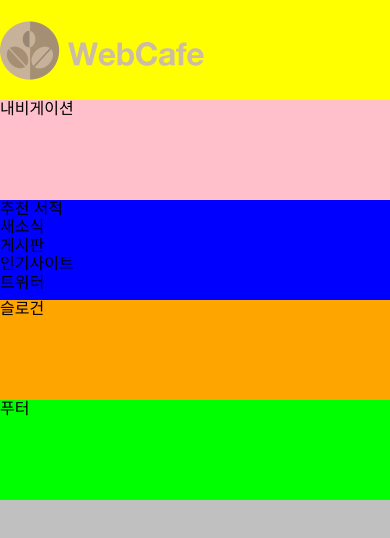
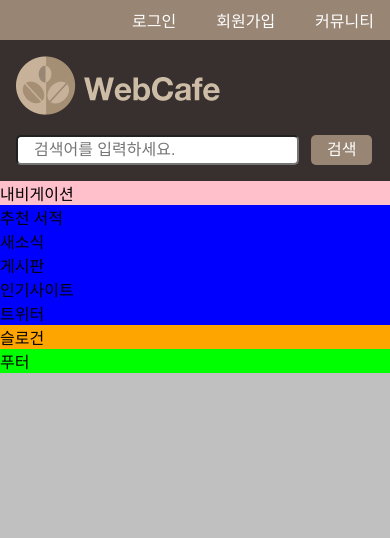
Before and after one commit to zhouqi0915/zhouqi0915.github.io, a plain HTML site: page index.html in a window 390 px wide. Drawn offline with nearby package versions, Linux system fonts and the light colour scheme; a web font is replaced by a local one.

Commit message:
모바일 헤더 레이아웃 및 디자인 완성

```diff
--- a/css/stylesheet.css
+++ b/css/stylesheet.css
@@ -1,6 +1,29 @@
 @charset "utf-8";
+@import url("https://spoqa.github.io/spoqa-han-sans/css/SpoqaHanSans-kr.css");
 @import url("https://cdnjs.cloudflare.com/ajax/libs/normalize/7.0.0/normalize.min.css");
-@import url("https://spoqa.github.io/spoqa-han-sans/css/SpoqaHanSans-kr.css");
+@import url("./reset.css");
+
+/* 숨김 콘텐츠 */
+
+.hidden {
+  position: absolute;
+  left: -9999em;
+}
+
+
+/* 하이퍼링크 스타일 */
+
+a:link,
+a:visited {
+  text-decoration: none;
+  color: inherit;
+}
+
+a:hover,
+a:focus {
+  color: #f00;
+}
+
 
 /* 본문 스타일 */
 
@@ -24,12 +47,7 @@ body {
 .main-content,
 .slogan,
 .footer {
-  height: 100px;
   width: 100%;
-}
-
-.header {
-  background: yellow
 }
 
 .navigation {
@@ -52,7 +70,45 @@ body {
 /* 모바일 */
 
 @media all and (max-width:999px) {
-  body {}
+  .header {
+    background: #38302e;
+    display: flex;
+    flex-direction: column;
+    color: #fff;
+  }
+  .member {
+    order: -1;
+    background: #988574;
+    display: flex;
+    justify-content: flex-end;
+  }
+  .member a {
+    display: block;
+    padding: 0.5rem 1rem;
+    margin-left: 0.5rem;
+  }
+  .logo {
+    padding: 1rem;
+  }
+  .search {
+    padding: 0 1rem 1rem 1rem;
+  }
+  #search {
+    boder: 1px solid #aaa;
+    width: calc(100% - 75px);
+    margin-right: 0.5rem;
+    height: 30px;
+    border-radius: 5px;
+    padding-left: 1rem;
+  }
+  .btn-search {
+    border: 0;
+    border-radius: 5px;
+    padding: 0.2rem 1rem;
+    background: #988574;
+    color: #fff;
+    height: 30px;
+  }
 }
 
 
@@ -67,7 +123,6 @@ body {
   .main-content,
   .slogan,
   .footer {
-    height: 100px;
     width: 80%;
   }
 }
```
